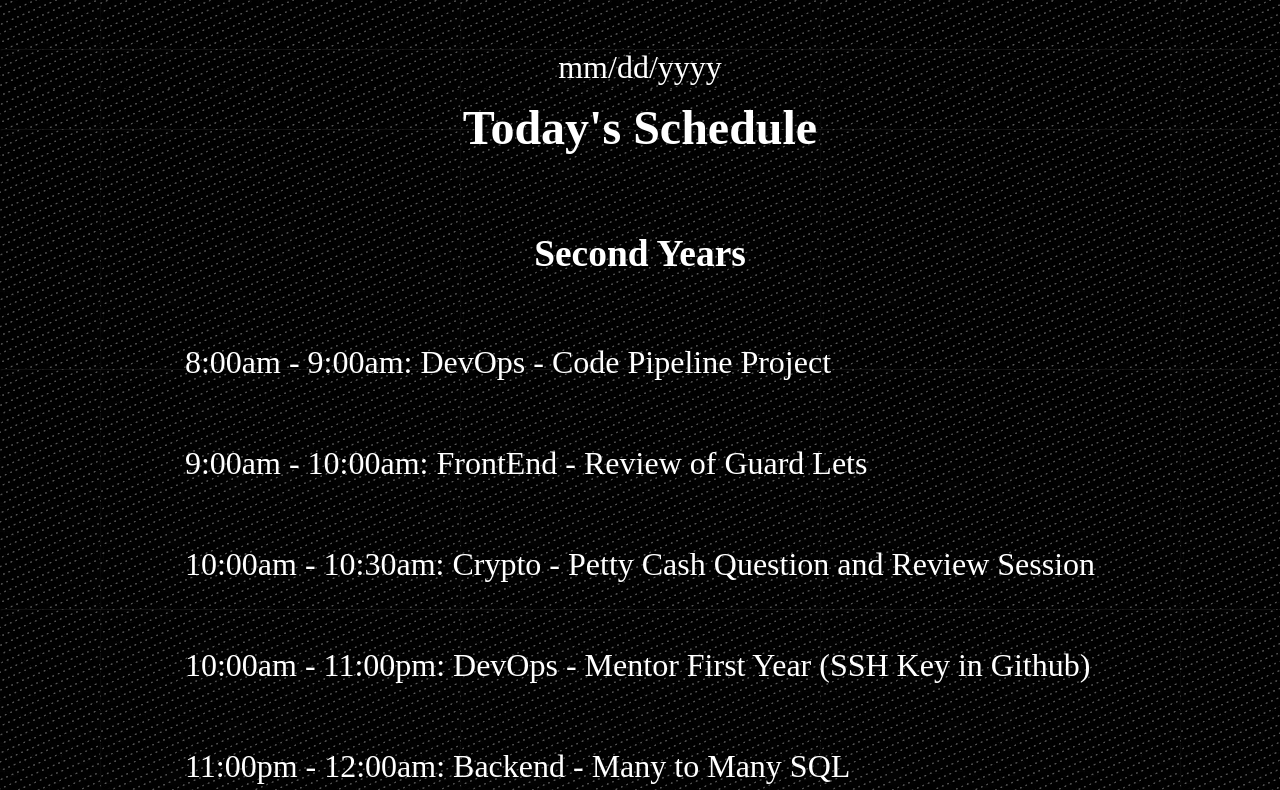
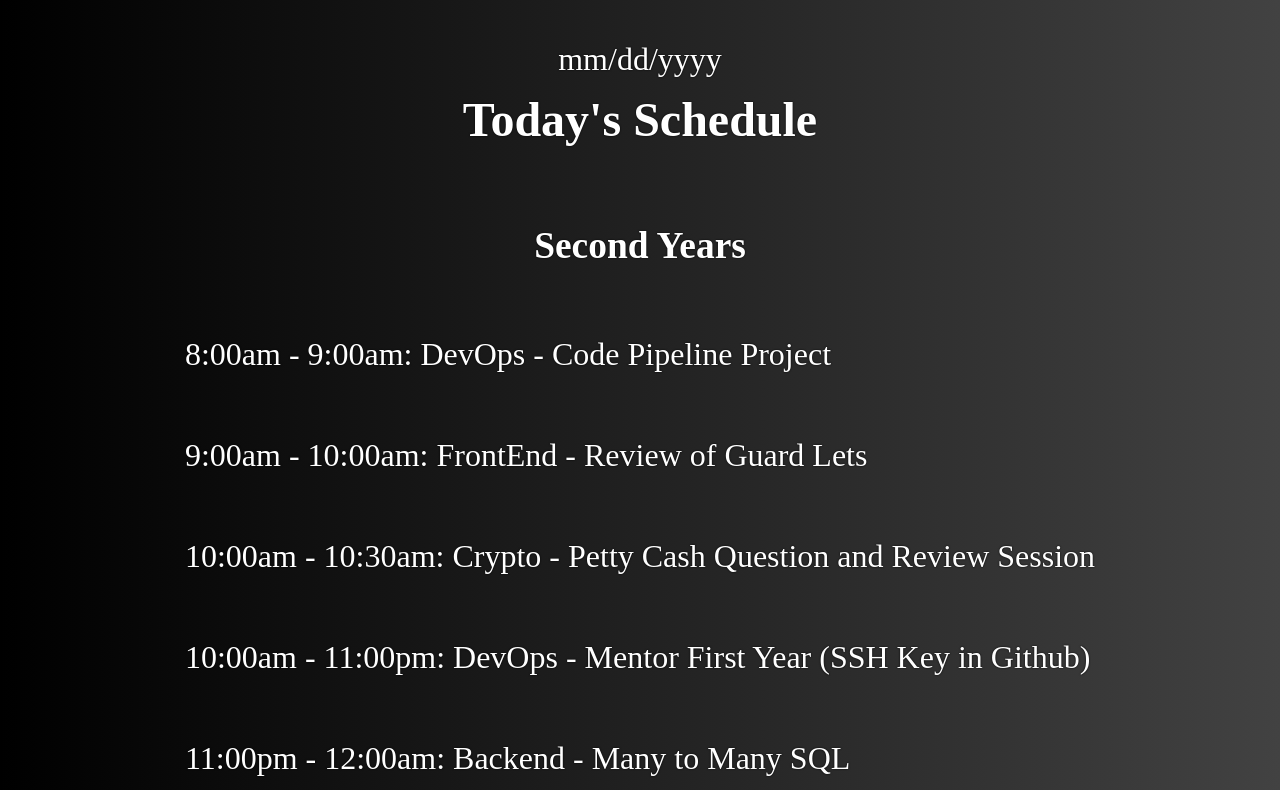
Before and after one commit to K38Shaw/lectureSchedule, a plain HTML site: page index.html in a window 1280 px wide. Shown: the part 719-1509 px from the top of the page. Drawn offline with Linux system fonts and the light colour scheme.

Commit message:
better background

```diff
--- a/main.css
+++ b/main.css
@@ -1,6 +1,8 @@
 body {
     background-color: #500202;
-
+    background: linear-gradient(to right, rgb(0, 0, 0), rgb(66, 66, 66));
+    padding: 0px;
+    margin: 0px;
     color: #fff;
     text-shadow: 0px 0px 2px #000;
     display: flex;
@@ -22,8 +24,6 @@ main {
 }
 
 section {
-    background-image: url("background.avif");
-    background-position: center;
     height: 100vh;
     width: 100vw;
     display: flex;
```
